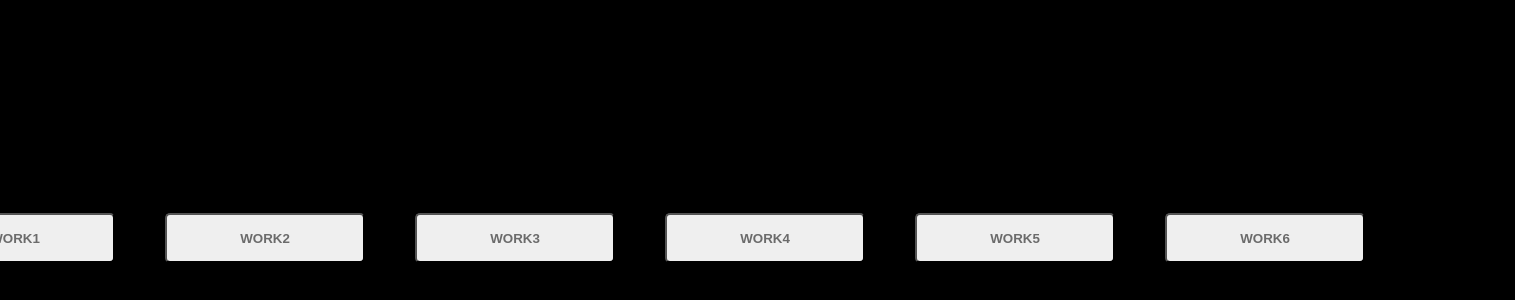
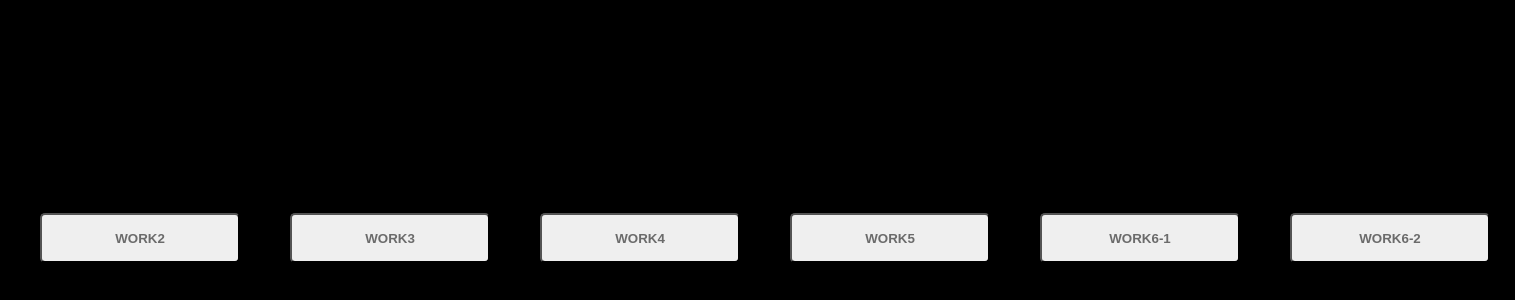
Before and after one commit to Sodasaranya/web-2566, a plain HTML site: page mywork.html in a window 1280 px wide. Shown: the part 162-462 px from the top of the page, 1515 px wide, since content can reach past the window. Drawn offline with Linux system fonts and the light colour scheme.

Commit message:
mywork.html

```diff
--- a/mywork.html
+++ b/mywork.html
@@ -47,8 +47,9 @@
     <a href="work1.html"><button class="btn">Work1</button></a>
     <a href="work2.html"><button class="btn">Work2</button></a>
     <a href="work3.html"><button class="btn">Work3</button></a>
-    <a href="#"><button class="btn">Work4</button></a>
-    <a href="#"><button class="btn">Work5</button></a>
-    <a href="#"><button class="btn">Work6</button></a>
+    <a href="work4.html"><button class="btn">Work4</button></a>
+    <a href="work5.html"><button class="btn">Work5</button></a>
+    <a href="work6.html"><button class="btn">Work6-1</button></a>
+    <a href="vue.html"><button class="btn">Work6-2</button></a>
 </body>
 </html>
```
